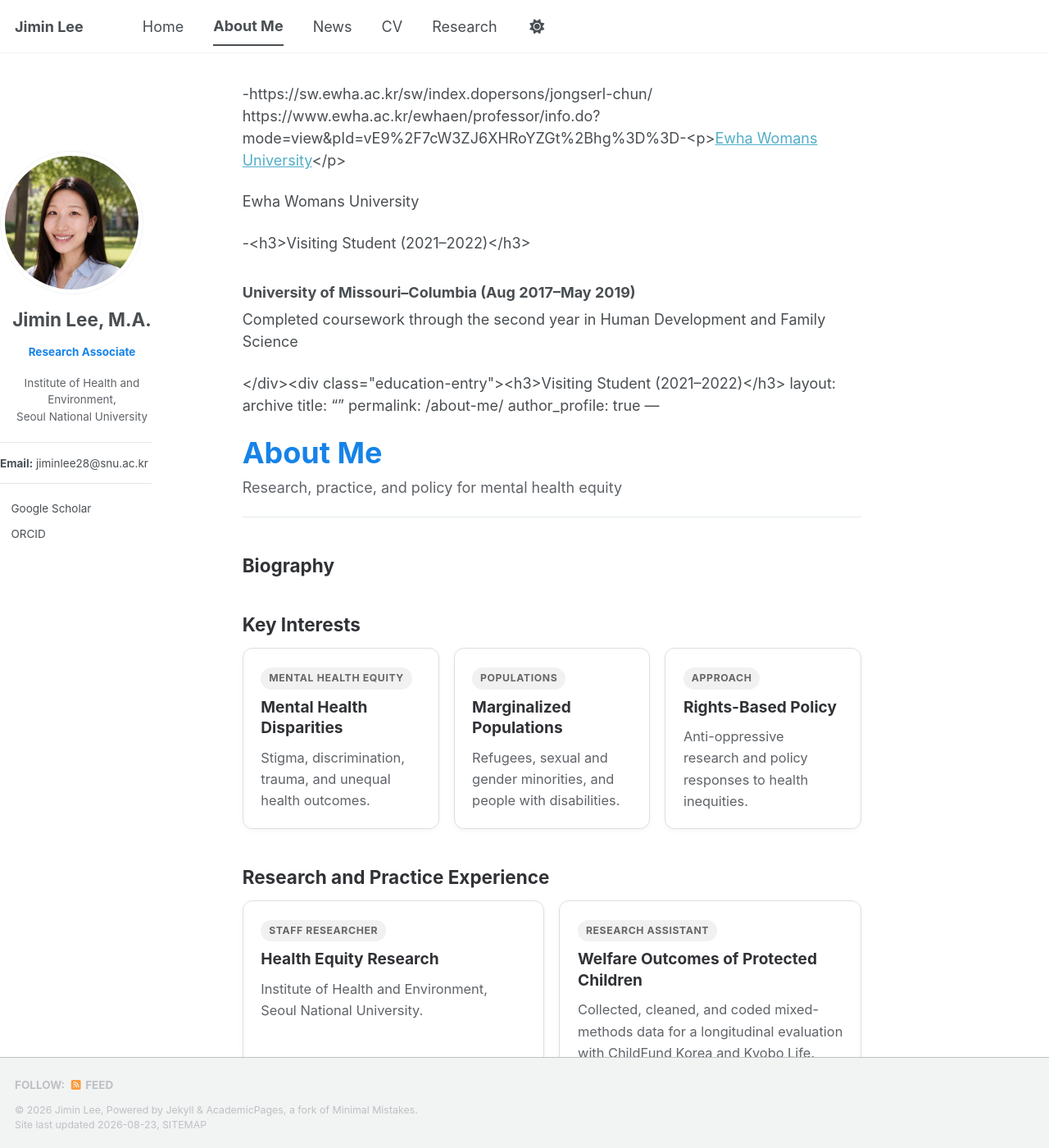
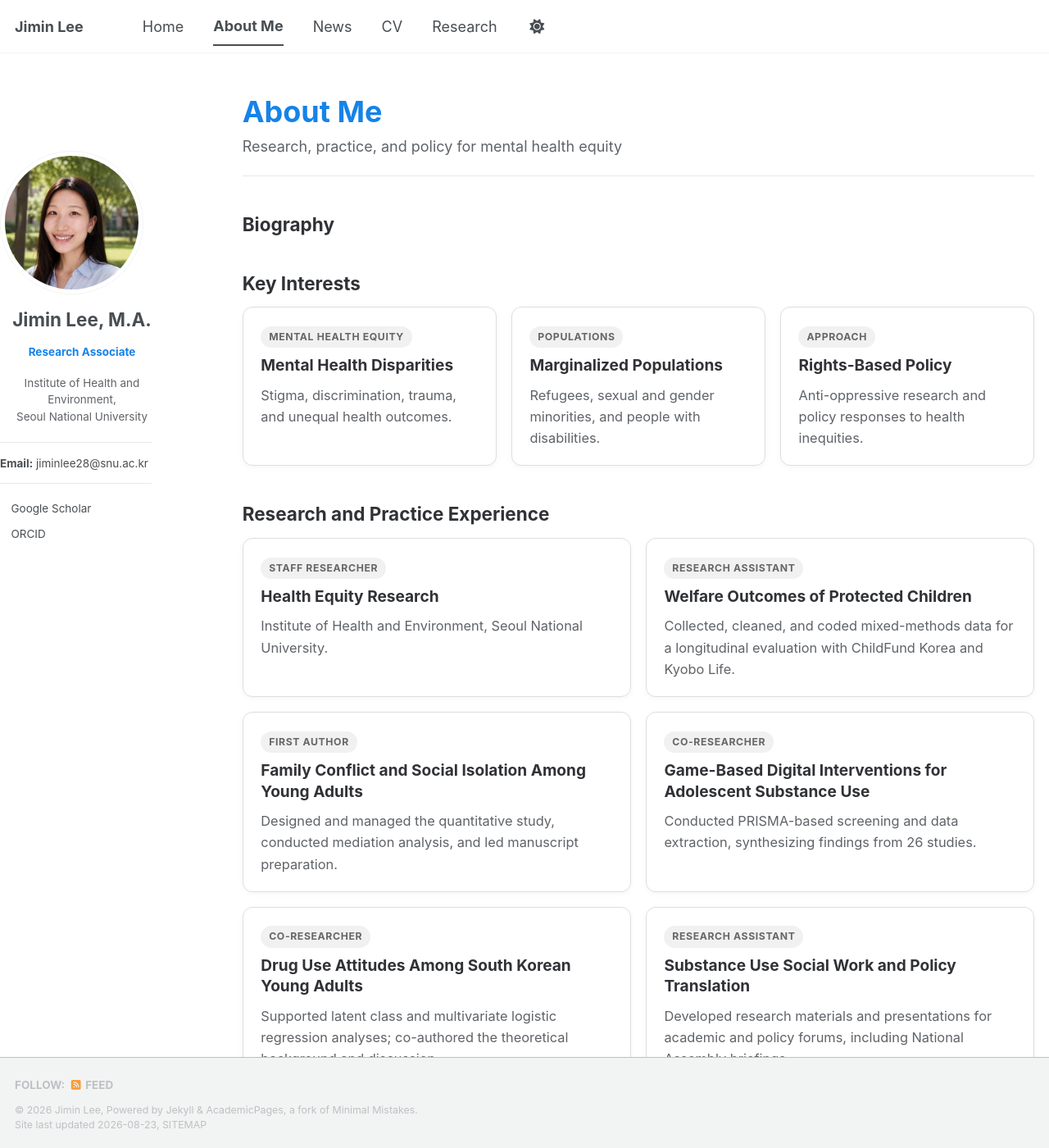
Before and after one commit to jiminlee-research/jiminlee-research.github.io, a Jekyll site: the page built from _pages/about-me.md, in a window 1280 px wide and 1400 px high. Shown: the whole window at 82% size. Built offline with Jekyll 4.4.1, drawn with Linux system fonts in a browser that asks for light colours; our own code applies the rules of GitHub Pages for plain Markdown files; a style sheet for code colours, icons or effects is not loaded; part of the change alters nothing that is shown.

Commit message:
Revise education section and update university links
Updated educational links and removed outdated information.

```diff
--- a/_pages/about-me.md
+++ b/_pages/about-me.md
@@ -1,7 +1,4 @@
--https://sw.ewha.ac.kr/sw/index.dopersons/jongserl-chun/
-https://www.ewha.ac.kr/ewhaen/professor/info.do?mode=view&pId=vE9%2F7cW3ZJ6XHRoYZGt%2Bhg%3D%3D-<p><a href="https://sw.ewha.ac.kr/sw/index.do">Ewha Womans University</a></p>
-<p>Ewha Womans University</p>-<h3>Visiting Student <span>(2021–2022)</span></h3>
-<h3>University of Missouri–Columbia <span>(Aug 2017–May 2019)</span></h3><p>Completed coursework through the second year in Human Development and Family Science</p></div><div class="education-entry"><h3>Visiting Student <span>(2021–2022)</span></h3>
+---
 layout: archive
 title: ""
 permalink: /about-me/
@@ -27,7 +24,7 @@ author_profile: true
 .education-entry:last-child{padding-bottom:0;border-bottom:0}
 .education-entry h3{margin:0 0 .4rem;color:#303236;font-size:1.18rem;line-height:1.4}
 .education-entry p{margin:.2rem 0;color:#5f6368;font-size:.98rem;line-height:1.65}
-.education-entry a{color:#455a74;text-decoration:none;font-weight:600}
+.education-entry a{font-weight:600}
 @media(max-width:800px){.interest-grid,.record-grid{grid-template-columns:1fr}.about-hero h1{font-size:2rem}}
 </style>
 
@@ -103,12 +100,12 @@ author_profile: true
 <div class="education-list">
   <div class="education-entry">
     <h3>M.A. in Social Welfare <span>(2023–2025)</span></h3>
-    <p><a href="https://sw.ewha.ac.kr/sw/index.do">Ewha Womans University</a></p>
-    <p>Supervisor: <a href="https://sw.ewha.ac.kr/sw/index.dopersons/jongserl-chun/">Jonserl Chun</a></p>
+    <p><a href="https://pure.ewha.ac.kr/en/">Ewha Womans University</a></p>
+    <p>Supervisor: <a href="https://pure.ewha.ac.kr/en/persons/jongserl-chun/">Jonserl Chun</a></p>
   </div>
   <div class="education-entry">
     <h3>B.A. in Social Welfare <span>(2020–2023)</span></h3>
-    <p><a href="https://sw.ewha.ac.kr/sw/index.do">Ewha Womans University</a></p>
+    <p><a href="https://pure.ewha.ac.kr/en/">Ewha Womans University</a></p>
     <p>Graduated with honors</p>
   </div>
   <div class="education-entry">
```
